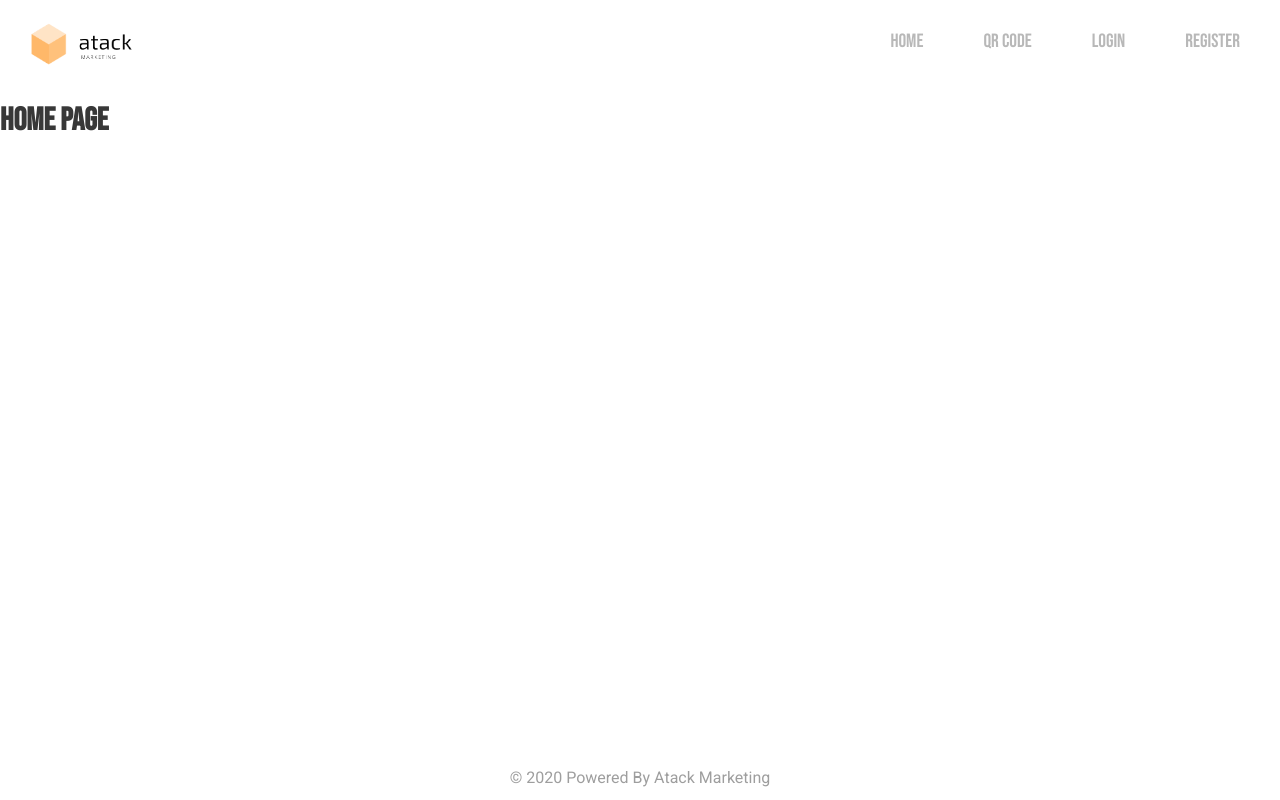
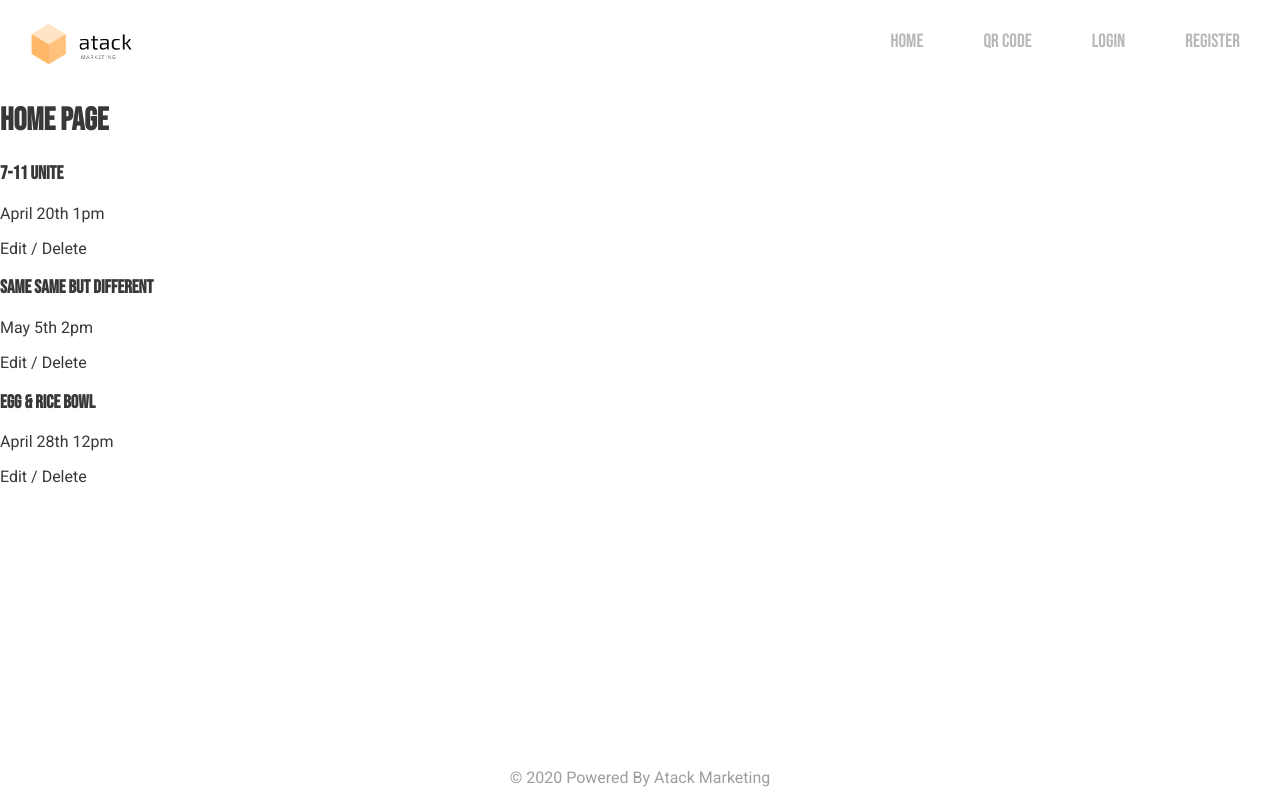
Before and after one commit to albertkozak/MarketingWeb, a React (Create React App) app in the folder atack-marketing/: page / in a window 1280 px wide. Built offline with nearby package versions, Linux system fonts and the light colour scheme; a web font is replaced by a local one.

Commit message:
added eventlist to home screen

```diff
--- a/atack-marketing/src/screens/Home.js
+++ b/atack-marketing/src/screens/Home.js
@@ -1,9 +1,11 @@
 import React from 'react';
+import EventList from '../components/EventList'
 
 const Home = () => {
 	return (
 		<div className="container">
 			<h1>Home Page</h1>
+			<EventList />
 		</div>
 	);
 };
```
